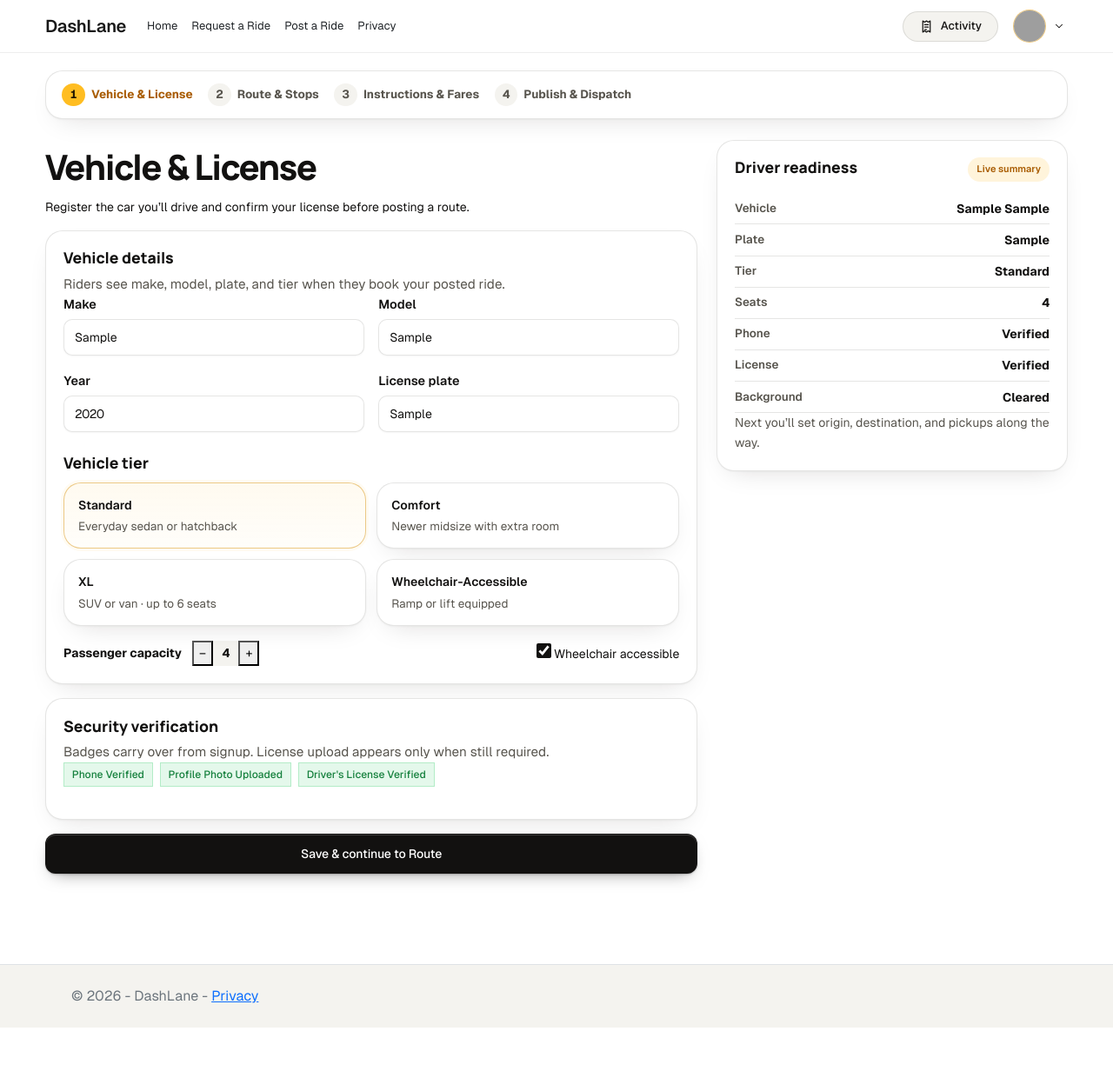
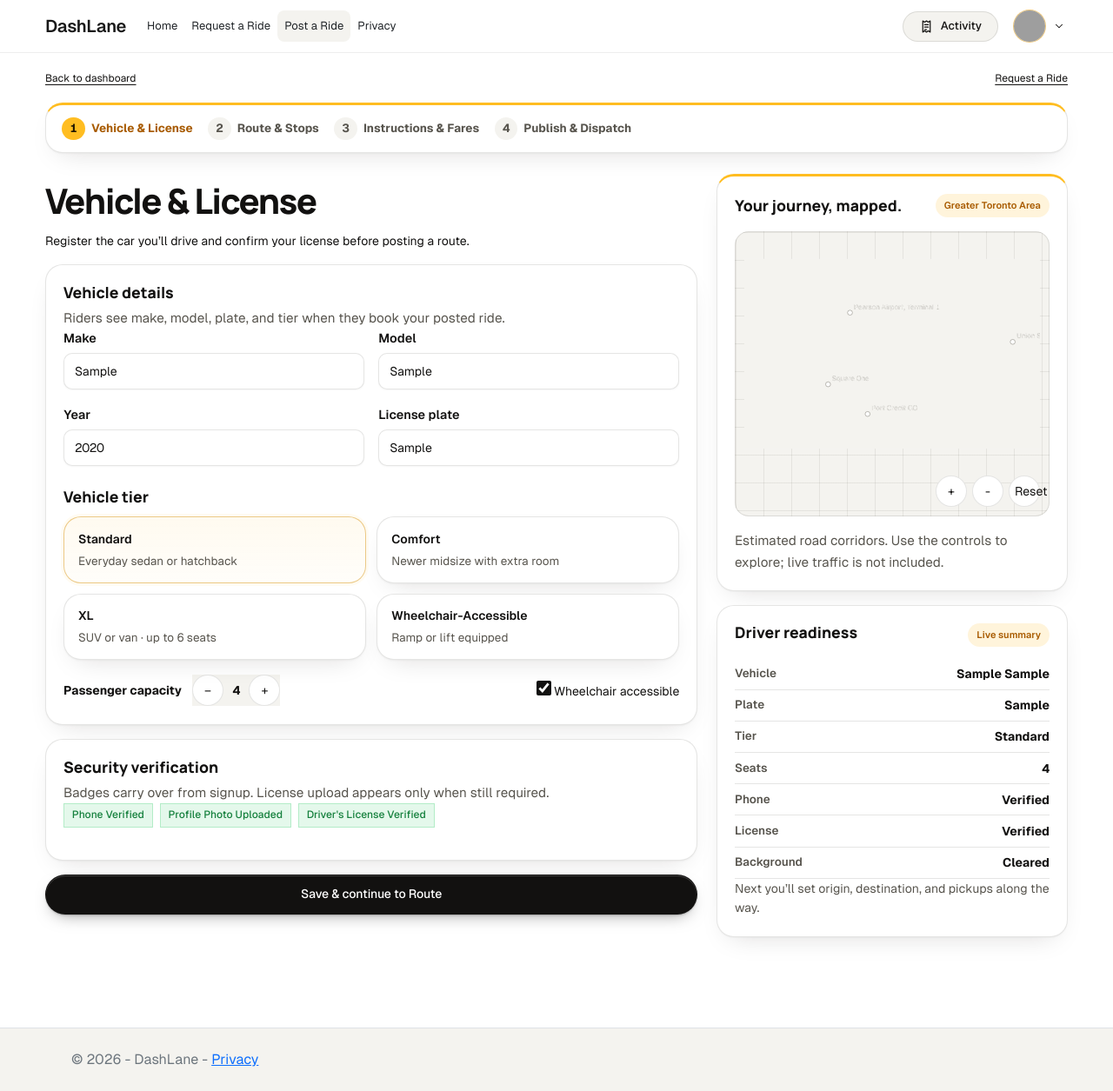
Before and after one commit to Saad5A/DashLane, an ASP.NET Core app: page /Driver/Onboarding in a window 1280 px wide. Shown: the whole page at 87% size. Before the commit the page ends 1182 px from the top, so only its background shows below. Run offline with ASP.NET Core 8, Linux system fonts and the light colour scheme; the visitor is signed in with stand-in values (Sample User, id 1); tables that the repository leaves empty hold one stand-in row (values such as "Sample post"); style sheets or scripts are compiled from the project's sources; the project's own start-up code is not run, and a stand-in starts its controllers and pages; some libraries are stand-ins or nearby versions; grey boxes are pictures that could not be loaded.

Commit message:
Unify driver wizard styling, route previews and live dispatch earnings

```diff
--- a/Views/Driver/Onboarding.cshtml
+++ b/Views/Driver/Onboarding.cshtml
@@ -19,10 +19,12 @@
 }
 
 <section class="ride-page rider-workflow post-ride-page" id="driver-onboarding">
+    <partial name="_DriverReturnLinks" />
     <partial name="_PostRideSteps" />
 
     <form class="ride-grid" method="post" enctype="multipart/form-data" asp-action="Onboarding" id="onboarding-form">
         @Html.AntiForgeryToken()
+        <div asp-validation-summary="All" class="post-alert" role="alert"></div>
 
         <div class="ride-selector">
             <header>
@@ -151,6 +153,7 @@
         </div>
 
         <aside class="ride-aside">
+            <partial name="_DriverCoverageMap" />
             <div class="ride-card post-summary">
                 <header>
                     <h2>Driver readiness</h2>
--- a/Views/Driver/Post.cshtml
+++ b/Views/Driver/Post.cshtml
@@ -10,6 +10,7 @@
 }
 
 <section class="ride-page rider-workflow post-ride-page">
+    <partial name="_PostRideSteps" />
     <div class="ride-card post-placeholder">
         <h1>Post a Ride</h1>
         <p class="post-lede">Schedule a trip for riders along your route.</p>
@@ -36,4 +37,5 @@
 
         <a class="ride-primary post-cta" asp-action="Onboarding">Continue to Vehicle &amp; License</a>
     </div>
+    <partial name="_DriverCoverageMap" />
 </section>
--- a/Views/Driver/PostDetails.cshtml
+++ b/Views/Driver/PostDetails.cshtml
@@ -1,5 +1,7 @@
 @model DashLane.Models.PostDetailsViewModel
 @{
+    ViewData["MapOrigin"] = Model.OriginAddress;
+    ViewData["MapDestination"] = Model.DestinationAddress;
     ViewData["Title"] = "Instructions & Fares";
     ViewData["Step"] = 3;
     var toronto = TimeZoneInfo.FindSystemTimeZoneById("America/Toronto");
@@ -19,10 +21,12 @@
          data-distance="@Model.DistanceKm.ToString(System.Globalization.CultureInfo.InvariantCulture)"
          data-duration="@Model.DurationMin.ToString(System.Globalization.CultureInfo.InvariantCulture)"
          data-max-seats="@Model.MaxSeats">
+    <partial name="_DriverReturnLinks" />
     <partial name="_PostRideSteps" />
 
     <form class="ride-grid" method="post" asp-action="PostDetails" id="post-details-form">
         @Html.AntiForgeryToken()
+        <div asp-validation-summary="All" class="post-alert" role="alert"></div>
         <input type="hidden" asp-for="EstimatedPricePerSeat" id="EstimatedPricePerSeat" />
         <input type="hidden" asp-for="EstimatedTotalEarnings" id="EstimatedTotalEarnings" />
 
@@ -102,6 +106,7 @@
         </div>
 
         <aside class="ride-aside">
+            <partial name="_DriverCoverageMap" />
             <div class="ride-card post-summary" id="earnings-summary">
                 <header>
                     <h2>Trip preview &amp; earnings</h2>
--- a/Views/Driver/PostRoute.cshtml
+++ b/Views/Driver/PostRoute.cshtml
@@ -14,10 +14,12 @@
 <section class="ride-page rider-workflow post-ride-page" id="driver-post-route"
          data-initial-origin="@Model.OriginPlaceId"
          data-initial-destination="@Model.DestinationPlaceId">
+    <partial name="_DriverReturnLinks" />
     <partial name="_PostRideSteps" />
 
     <form class="ride-grid" method="post" asp-action="PostRoute" id="post-route-form">
         @Html.AntiForgeryToken()
+        <div asp-validation-summary="All" class="post-alert" role="alert"></div>
         <input type="hidden" asp-for="StopsJson" id="StopsJson" />
         <input type="hidden" asp-for="DistanceKm" id="DistanceKm" />
         <input type="hidden" asp-for="DurationMin" id="DurationMin" />
@@ -145,6 +147,7 @@
                 </div>
                 <dl class="ride-metrics">
                     <div><dt>Total distance</dt><dd class="post-tabular" id="route-distance">—</dd></div>
+                    <div><dt>Recommended fare / seat</dt><dd class="post-tabular" id="route-fare" aria-live="polite">Choose a route</dd></div>
                     <div><dt>Estimated duration</dt><dd class="post-tabular" id="route-duration">—</dd></div>
                 </dl>
             </section>
@@ -162,6 +165,7 @@
     </form>
 
     <script id="post-route-data" type="application/json">@Html.Raw(System.Text.Json.JsonSerializer.Serialize(new {
+        tier = ViewData["VehicleTier"],
         places = Model.Places,
         routes = Model.Routes,
         stops = Model.Stops.Select(stop => new { stop.Address, stop.PlaceId, stop.ArrivalOffsetMin }),
--- a/Views/Driver/Publish.cshtml
+++ b/Views/Driver/Publish.cshtml
@@ -15,10 +15,12 @@
 }
 
 <section class="ride-page rider-workflow post-ride-page" id="driver-publish">
+    <partial name="_DriverReturnLinks" />
     <partial name="_PostRideSteps" />
 
     <form class="ride-grid" method="post" asp-action="Publish" id="publish-form">
         @Html.AntiForgeryToken()
+        <div asp-validation-summary="All" class="post-alert" role="alert"></div>
 
         <div class="ride-selector">
             <header>
--- a/Views/Home/Dashboard.cshtml
+++ b/Views/Home/Dashboard.cshtml
@@ -95,7 +95,7 @@
                     </ol>
                 }
             </div>
-            <a class="btn @(Model.HasRegisteredVehicle ? "btn-primary" : "btn-secondary dash-driver-onboard") btn-lg dash-cta" asp-controller="Driver" asp-action="@(Model.HasRegisteredVehicle ? "PostRoute" : "Onboarding")">@(Model.HasRegisteredVehicle ? "Post a Ride" : "Complete Driver Onboarding") <span aria-hidden="true">→</span></a>
+            <a class="btn @(Model.HasRegisteredVehicle ? "btn-primary" : "btn-secondary dash-driver-onboard") btn-lg dash-cta" asp-controller="Driver" asp-action="Post">@(Model.HasRegisteredVehicle ? "Post a Ride" : "Complete Driver Onboarding") <span aria-hidden="true">→</span></a>
         </section>
     </div>
 
--- /dev/null
+++ b/Views/Shared/_DriverCoverageMap.cshtml
@@ -0,0 +1,12 @@
+@using DashLane.Services
+<section class="ride-card ride-preview" aria-label="Driver route preview">
+    <header><h2>Your journey, mapped.</h2><span class="ride-chip">Greater Toronto Area</span></header>
+    <div class="ride-map" data-driver-coverage>
+        <svg viewBox="0 0 600 385" role="img" aria-label="Supported GTA stops and selected route"></svg>
+        <script type="application/json">@Html.Raw(System.Text.Json.JsonSerializer.Serialize(new {
+            places = RideRouteCatalog.View.Places, routes = RideRouteCatalog.View.Routes,
+            origin = ViewData["MapOrigin"], destination = ViewData["MapDestination"]
+        }, new System.Text.Json.JsonSerializerOptions(System.Text.Json.JsonSerializerDefaults.Web)))</script>
+    </div>
+    <p class="post-lede">Estimated road corridors. Use the controls to explore; live traffic is not included.</p>
+</section>
--- /dev/null
+++ b/Views/Shared/_DriverReturnLinks.cshtml
@@ -0,0 +1,4 @@
+<nav class="ride-return-links" aria-label="Driver navigation">
+    <a asp-controller="Home" asp-action="Dashboard">Back to dashboard</a>
+    <a asp-controller="Rides" asp-action="Request">Request a Ride</a>
+</nav>
--- a/Views/Shared/_Layout.cshtml
+++ b/Views/Shared/_Layout.cshtml
@@ -9,6 +9,7 @@
     }
     var isHome = string.Equals(ViewContext.RouteData.Values["controller"]?.ToString(), "Home", StringComparison.OrdinalIgnoreCase) &&
         string.Equals(ViewContext.RouteData.Values["action"]?.ToString(), "Index", StringComparison.OrdinalIgnoreCase);
+    var isDriver = ViewContext.RouteData.Values["controller"]?.ToString() == "Driver";
     var isRides = string.Equals(ViewContext.RouteData.Values["controller"]?.ToString(), "Rides", StringComparison.OrdinalIgnoreCase);
 }
 <html lang="en">
@@ -20,6 +21,7 @@
     <link rel="stylesheet" href="~/css/site.css" asp-append-version="true" />
     <link rel="stylesheet" href="~/DashLane.styles.css" asp-append-version="true" />
     @await RenderSectionAsync("Styles", required: false)
+    @if (isDriver) { <script src="~/js/driver-map-controls.js" asp-append-version="true" defer></script> }
 </head>
 <body class="@(ViewData["Dashboard"] as bool? == true ? "dashboard-shell" : "")">
     <header>
@@ -39,7 +41,7 @@
                             <a class="nav-link text-dark @(isRides ? "active" : "")" asp-controller="Rides" asp-action="Request" aria-current="@(isRides ? "page" : null)">Request a Ride</a>
                         </li>
                         <li class="nav-item">
-                            <a class="nav-link text-dark" asp-controller="Driver" asp-action="Onboarding">Post a Ride</a>
+                            <a class="nav-link text-dark @(isDriver ? "active" : "")" aria-current="@(isDriver ? "page" : null)" asp-controller="Driver" asp-action="Post">Post a Ride</a>
                         </li>
                         <li class="nav-item">
                             <a class="nav-link text-dark" asp-area="" asp-controller="Home" asp-action="Privacy">Privacy</a>
--- a/Views/Shared/_PostRideSteps.cshtml
+++ b/Views/Shared/_PostRideSteps.cshtml
@@ -1,5 +1,6 @@
 @{
     var step = ViewData["Step"] as int? ?? 1;
+    var actions = new[] { "Onboarding", "PostRoute", "PostDetails", "Publish" };
     var labels = new[]
     {
         "Vehicle & License",
@@ -14,9 +15,10 @@
         @for (var i = 0; i < labels.Length; i++)
         {
             var n = i + 1;
-            <li aria-current="@(n == step ? "step" : null)">
+            <li class="@(n < step ? "is-complete" : "")" aria-current="@(n == step ? "step" : null)">
                 <span>@n</span>
-                @labels[i]
+                @if (n < step) { <a asp-controller="Driver" asp-action="@actions[i]">@labels[i]</a> }
+                else { @labels[i] }
             </li>
         }
     </ol>
--- a/wwwroot/css/driver-onboarding.css
+++ b/wwwroot/css/driver-onboarding.css
@@ -337,3 +337,42 @@ body:has(.post-ride-page.rider-workflow) {
         min-height: 46px;
     }
 }
+
+/* Driver-only components share the porcelain and amber rider shell. */
+.post-ride-page .post-progress { border-top: 3px solid var(--accent); }
+.post-progress .is-complete span { background: var(--accent-soft); color: var(--accent-text); }
+.post-progress a { text-decoration: none; }
+.post-progress a:hover { text-decoration: underline; }
+.post-ride-page .post-cta, .post-ride-page .post-secondary,
+.post-ride-page .request-accept, .post-ride-page .request-decline,
+.post-ride-page .trip-step { border-radius: 999px; }
+.post-ride-page .ride-preview { padding: 20px; display: grid; gap: 16px; border-top: 3px solid var(--accent); }
+.post-ride-page .ride-preview > header { display: flex; align-items: center; justify-content: space-between; gap: 12px; flex-wrap: wrap; }
+.post-ride-page .ride-map { position: relative; min-height: 245px; }
+.post-ride-page .ride-map svg { width: 100%; height: 260px; max-height: none; touch-action: pan-y; }
+.post-ride-page .ride-map-controls { display: flex; justify-content: flex-end; gap: 6px; margin-top: 10px; }
+.post-ride-page .ride-round { display: inline-grid; place-items: center; width: 36px; height: 36px; border: 1px solid var(--line-2); border-radius: 50%; background: var(--surface); color: var(--text); }
+.post-ride-page .ride-map-caption { font-size: 11px; color: var(--text-2); }
+.post-ride-page .ride-map-land { fill: #f4f3ef; }
+.post-ride-page .ride-map-water { fill: #e5e9e6; }
+.post-ride-page .ride-map-road { fill: none; stroke: #d8d4ca; stroke-width: 3px; }
+.post-ride-page .ride-map-route-edge { stroke: white; }
+.post-ride-page .ride-map-route { stroke: #a85b00; }
+.post-ride-page .ride-map-stop { fill: #fff; stroke: #8b877e; }
+.post-ride-page .ride-map-label { fill: #57544d; stroke: #f4f3ef; }
+.post-ride-page .ride-map-pickup { fill: #fff; stroke: #a85b00; }
+.post-ride-page .ride-map-destination { fill: #ffbd21; stroke: #a85b00; }
+.post-ride-page .ride-metrics { display: grid; gap: 10px; margin: 0; font-variant-numeric: tabular-nums; }
+.post-ride-page .ride-metrics > div { display: flex; justify-content: space-between; gap: 12px; border-top: 1px solid var(--line-2); padding-top: 10px; }
+.post-ride-page .ride-metrics dt { color: var(--text-2); font-weight: 500; }
+.post-ride-page .ride-metrics dd { margin: 0; font-weight: 700; text-align: right; }
+.post-ride-page .ride-stop select { width: 100%; min-height: 46px; border: 1px solid var(--line-2); border-radius: 999px; padding: 10px 16px; background: var(--surface); color: var(--text); }
+.post-ride-page .post-pill:focus-within span { outline: 3px solid var(--accent-line); outline-offset: 3px; }
+.post-ride-page .validation-summary-valid { display: none; }
+@media (max-width: 720px) {
+    .post-progress ol { display: grid; grid-template-columns: 1fr 1fr; }
+    .post-ride-page .ride-preview { padding: 16px; }
+    .post-ride-page .ride-stop select { font-size: 16px; }
+}
+
+.post-ride-page .ride-grid > .validation-summary-errors { grid-column: 1 / -1; }
--- /dev/null
+++ b/wwwroot/js/driver-map-controls.js
@@ -0,0 +1,47 @@
+// Keyboard-accessible zoom for driver review maps; the route editor has its own controls.
+(() => {
+    document.addEventListener("DOMContentLoaded", () => {
+        document.querySelectorAll("[data-driver-coverage]").forEach(container => {
+            const data = JSON.parse(container.querySelector("script").textContent);
+            const svg = container.querySelector("svg");
+            const project = point => [45 + (point.longitude + 79.73) * 1430, 45 + (43.72 - point.latitude) * 1650];
+            const add = (tag, attrs, text) => {
+                const el = document.createElementNS("http://www.w3.org/2000/svg", tag);
+                Object.entries(attrs).forEach(([key, value]) => el.setAttribute(key, value));
+                if (text) el.textContent = text;
+                svg.append(el);
+            };
+            add("rect", { width: 600, height: 385, class: "ride-map-land" });
+            const match = label => data.places.find(place => label?.startsWith(place.name));
+            const origin = match(data.origin), destination = match(data.destination);
+            const route = data.routes.find(route => route.pickupId === origin?.id && route.destinationId === destination?.id);
+            if (route) add("polyline", { points: route.points.map(point => project(point).join(",")).join(" "),
+                fill: "none", stroke: "#a85b00", "stroke-width": 5 });
+            data.places.forEach(place => {
+                const [x,y] = project(place);
+                add("circle", { cx: x, cy: y, r: 5, class: "ride-map-stop" });
+                add("text", { x: x + 8, y: y - 7, class: "ride-map-label", "font-size": 14 }, place.name);
+            });
+        });
+        document.querySelectorAll(".post-ride-page .ride-map svg:not(#post-map)").forEach(svg => {
+            const initial = svg.getAttribute("viewBox") || "0 0 600 385";
+            let width = 600;
+            const zoom = direction => {
+                width = direction === "reset" ? 600 : Math.min(600, Math.max(180, width * (direction === "in" ? .75 : 1.33)));
+                svg.setAttribute("viewBox", direction === "reset" ? initial :
+                    `${(600-width)/2} ${(385-width*385/600)/2} ${width} ${width*385/600}`);
+            };
+            const controls = document.createElement("div");
+            controls.className = "ride-map-controls";
+            controls.setAttribute("role", "group");
+            controls.setAttribute("aria-label", "Route map controls");
+            for (const [direction, label, text] of [["in", "Zoom in", "+"], ["out", "Zoom out", "-"], ["reset", "Reset map", "Reset"]]) {
+                const button = document.createElement("button");
+                button.type = "button"; button.className = "ride-round";
+                button.textContent = text; button.setAttribute("aria-label", label);
+                button.addEventListener("click", () => zoom(direction)); controls.append(button);
+            }
+            svg.after(controls);
+        });
+    });
+})();
```
Also changed, not shown: Views/Driver/ActiveTrip.cshtml (+7 -0 lines), wwwroot/js/driver-active-trip.js (+26 -0 lines), wwwroot/js/driver-post-route.js (+20 -0 lines).
